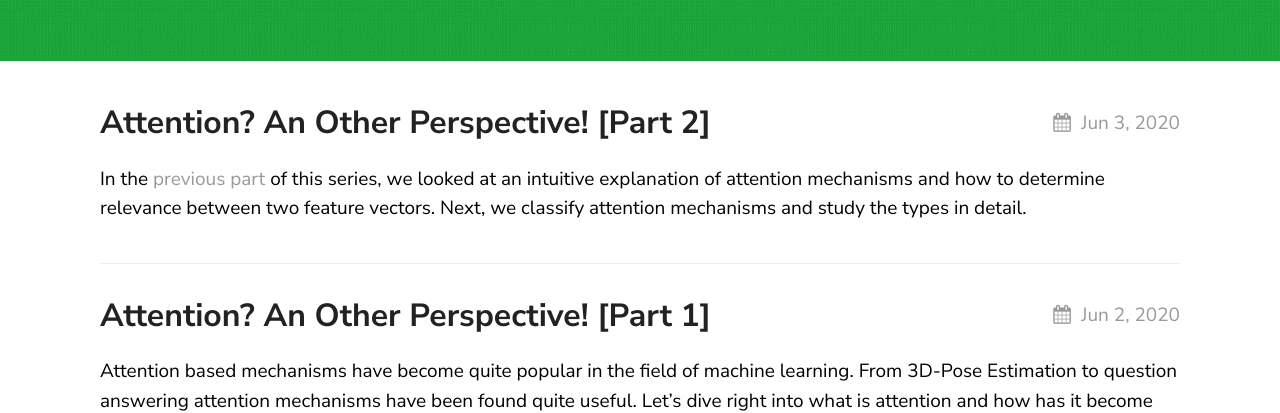
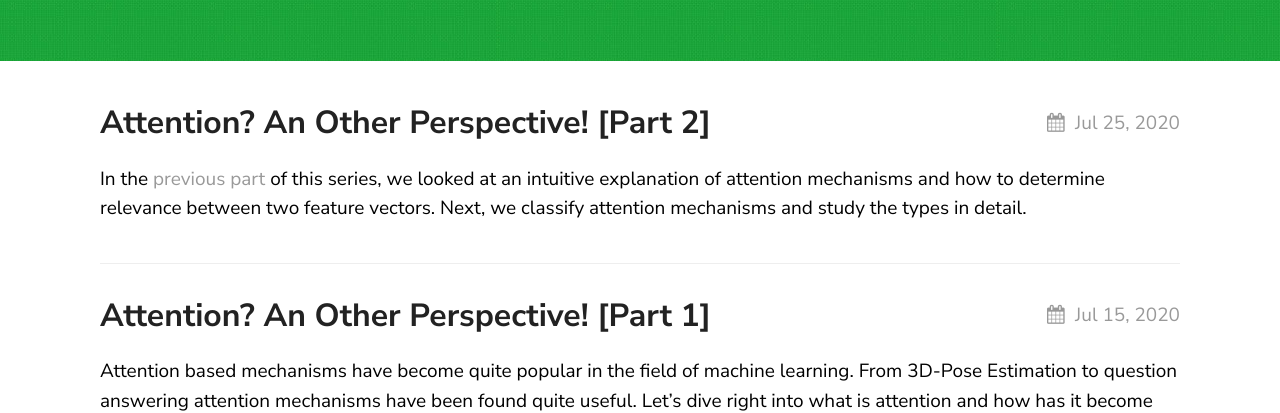
Before and after one commit to LearningTurtle/Blog, a Jekyll site: the page built from index.md, in a window 1280 px wide. Shown: the part 364-777 px from the top of the page. Built offline with Jekyll 4.4.1, drawn with Linux system fonts in a browser that asks for light colours; nearby versions of some CDN libraries.

Commit message:
changed the publishing date for these blogs

```diff
--- a/_posts/2020-06-02-attention_another_perspective.markdown
+++ b/_posts/2020-07-15-attention_another_perspective.markdown
@@ -2,7 +2,7 @@
 layout: post
 title:  "Attention? An Other Perspective! [Part 1]"
 description: An intuitive as well as mathematical explanation to attention mechanisms in machine learning.
-date:   2020-06-02 15:03:36 +0530
+date:   2020-07-15 15:03:36 +0530
 author: Nikhil Shah
 ---
 
--- a/_posts/2020-06-02-attention_another_perspective_part2.markdown
+++ b/_posts/2020-07-25-attention_another_perspective_part2.markdown
@@ -2,7 +2,7 @@
 layout: post
 title:  "Attention? An Other Perspective! [Part 2]"
 description: Categorisation of attention mechanisms and explanation of self and cross attention mechanisms.
-date:   2020-06-03 15:03:36 +0530
+date:   2020-07-25 15:03:36 +0530
 author: Nikhil Shah
 ---
 
```
